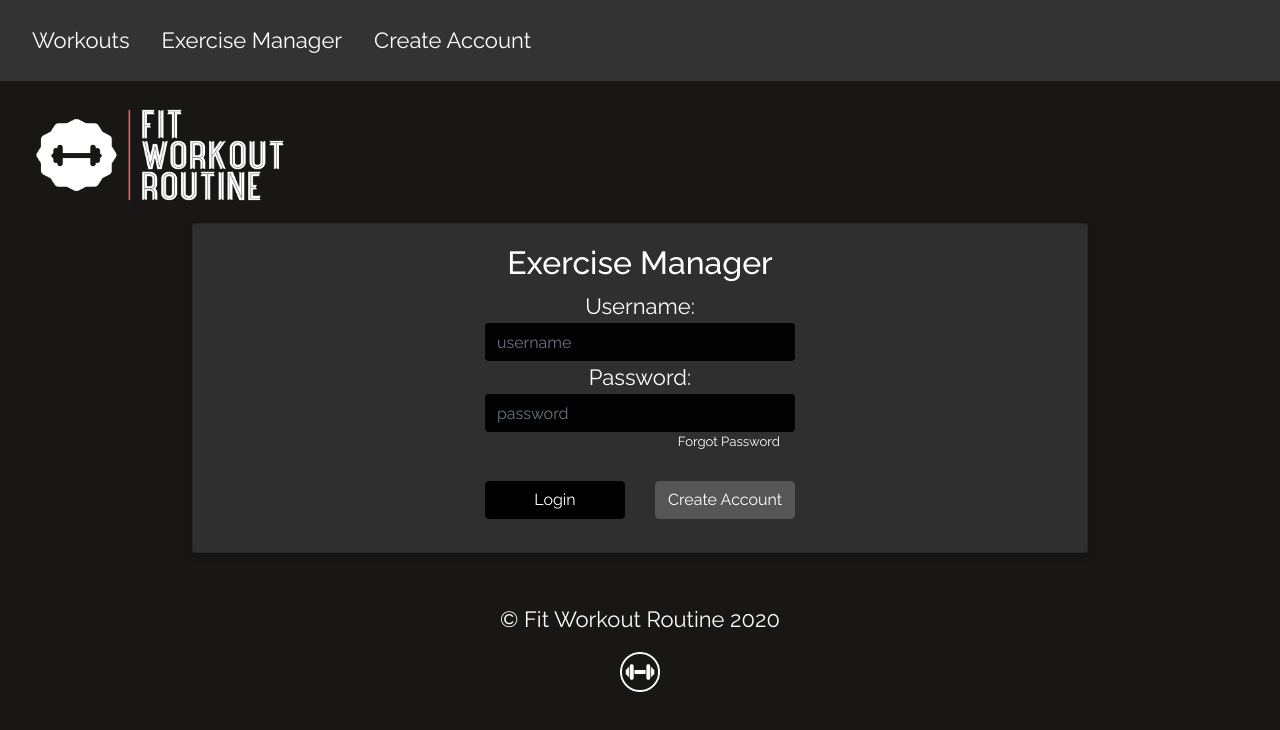
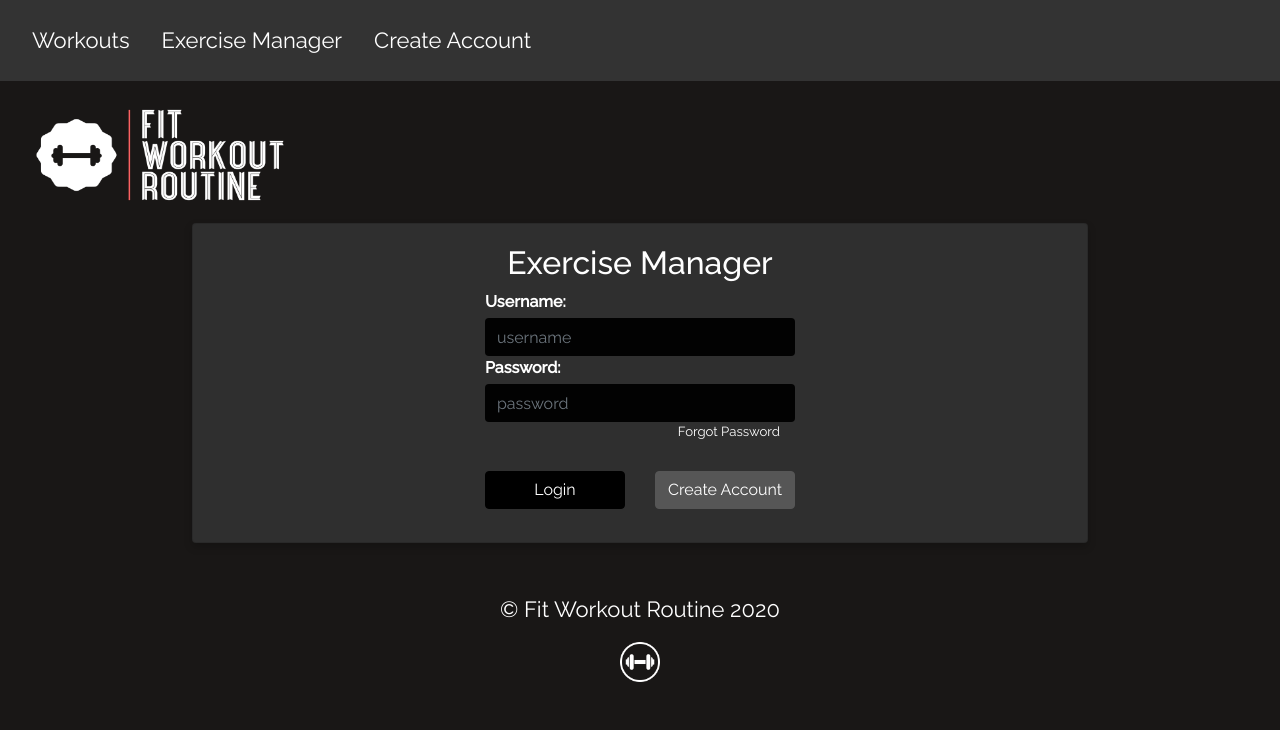
Before and after one commit to zhusain1/fitworkoutroutine_v1, a React (Create React App) app: page /login in a window 1280 px wide. Shown: the top 730 px of the page. Built offline with nearby package versions, Linux system fonts and the light colour scheme.

Commit message:
Changing label

```diff
--- a/src/App.css
+++ b/src/App.css
@@ -65,6 +65,13 @@ input[type=text], input[type=email],  input[type=password], select {
   background-color: #020202 !important;
   border: #020202;
   outline: none;
+}
+
+#username, #password, #email{
+  float: left;
+  font-size: 16px;
+  margin-bottom: 4px;
+  font-weight: bold;
 }
 
 .alert-danger {
--- a/src/CreateAccount.js
+++ b/src/CreateAccount.js
@@ -96,13 +96,13 @@ class CreateAccount extends React.Component {
 
               <form onSubmit={this.handleSubmit} id="adminLogin" >
               <div className="form-group">
-                    Username:
+                    <label htmlFor="username" id="username"> Username:</label>
                     <input type="text" className="form-control" placeholder="username"
                     onChange={this.handleUsername} value={this.state.username}/>
-                    Email:
+                    <label htmlFor="email" id="email"> Email:</label>
                     <input type="email" className="form-control" placeholder="email"
                     onChange={this.handleEmail} value={this.state.email}/>
-                    Password:
+                    <label htmlFor="password" id="password"> Password:</label>
                     <input type="password" className="form-control" placeholder="password"
                     onChange={this.handlePassword} value={this.state.password}/>
               </div>
--- a/src/Sample.js
+++ b/src/Sample.js
@@ -125,10 +125,10 @@ class Sample extends React.Component {
               <form onSubmit={this.handleSetShow} id="adminLogin" >
               <div className="form-group">
                 <div>
-                    Username:
+                    <label htmlFor="username" id="username"> Username:</label>
                     <input type="text" className="form-control" placeholder="username"
                     onChange={this.handleUsername} value={this.state.username}/>
-                     Password:
+                     <label htmlFor="password" id="password"> Password:</label>
                     <input type="password" className="form-control" placeholder="password"
                     onChange={this.handlePassword} value={this.state.password}/>
                      <div className="col">
```
